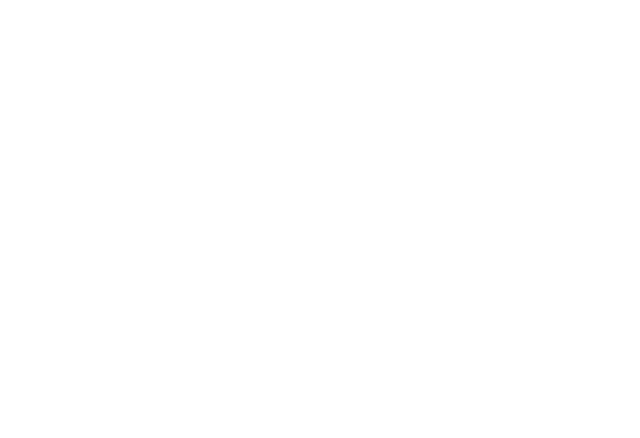
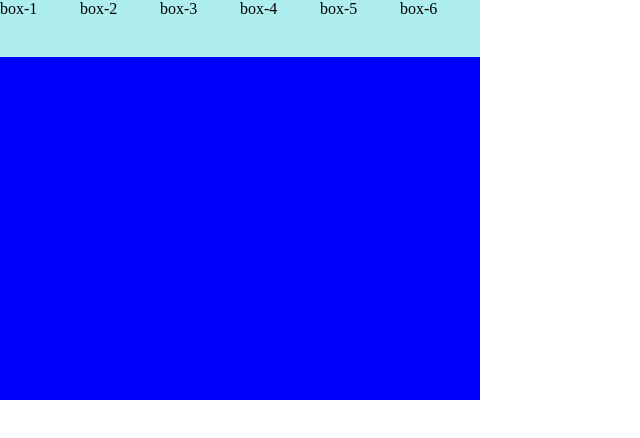
Before and after one commit to bhupeshsinha/grid_lec20, a plain HTML site: page Lecture 20/index.html in a window 1280 px wide. Shown: the whole page, without its empty margins (0-640 px from the left). Drawn offline with Linux system fonts and the light colour scheme.

Commit message:
grid lesson

```diff
--- a/Lecture 20/index.html
+++ b/Lecture 20/index.html
@@ -4,8 +4,16 @@
     <meta charset="UTF-8">
     <meta name="viewport" content="width=device-width, initial-scale=1.0">
     <title>Lec 20 | Grid | Siya Ram</title>
+    <link rel="stylesheet" href="style.css">
 </head>
 <body>
-
+        <div class="wrapper">
+                <div class="box-1 box">box-1</div>
+                <div class="box-2 box">box-2</div>
+                <div class="box-3 box">box-3</div>
+                <div class="box-4 box">box-4</div>
+                <div class="box-5 box">box-5</div>
+                <div class="box-6 box">box-6</div>
+        </div>
 </body>
 </html>
--- a/Lecture 20/style.css
+++ b/Lecture 20/style.css
@@ -1,5 +1,36 @@
 *{
-    margin: 0px;
-    padding: 0px;
+    margin: 0;
+    padding: 0;
     box-sizing: border-box;
 }
+
+body{
+    width: 100vh;
+    height: 100vh;
+}
+
+.wrapper{
+    width: 60%;
+    height: 50%;
+    background-color: blue;
+    display: grid;
+    /* grid-template-rows: 50px;    */
+    /* grid-template-rows: row1, row2, row3, ......, row-nth */
+
+    /* grid-template-columns: 500px 200px; */
+    /* grid-template-cols: col1, col2, col3, ......, col-nth */
+    grid-template-rows: repeat(7, 1fr); /*fr: fraction*/
+    grid-template-columns: repeat(6, 1fr);
+    /* grid-template-columns: repeat(6, 50px);      */
+    /*#times: 6, size: 50px like grid-template-columns: 50px 50px 50px 50px 50px 50px*/
+    /* grid-template-columns: 1fr 2fr 3fr 2fr 4fr 2fr; */
+}
+
+.box{
+    background-color: paleturquoise;
+    /* width: 50px; */
+}
+
+.box-1{
+    grid-row-start: 1;
+}
```
